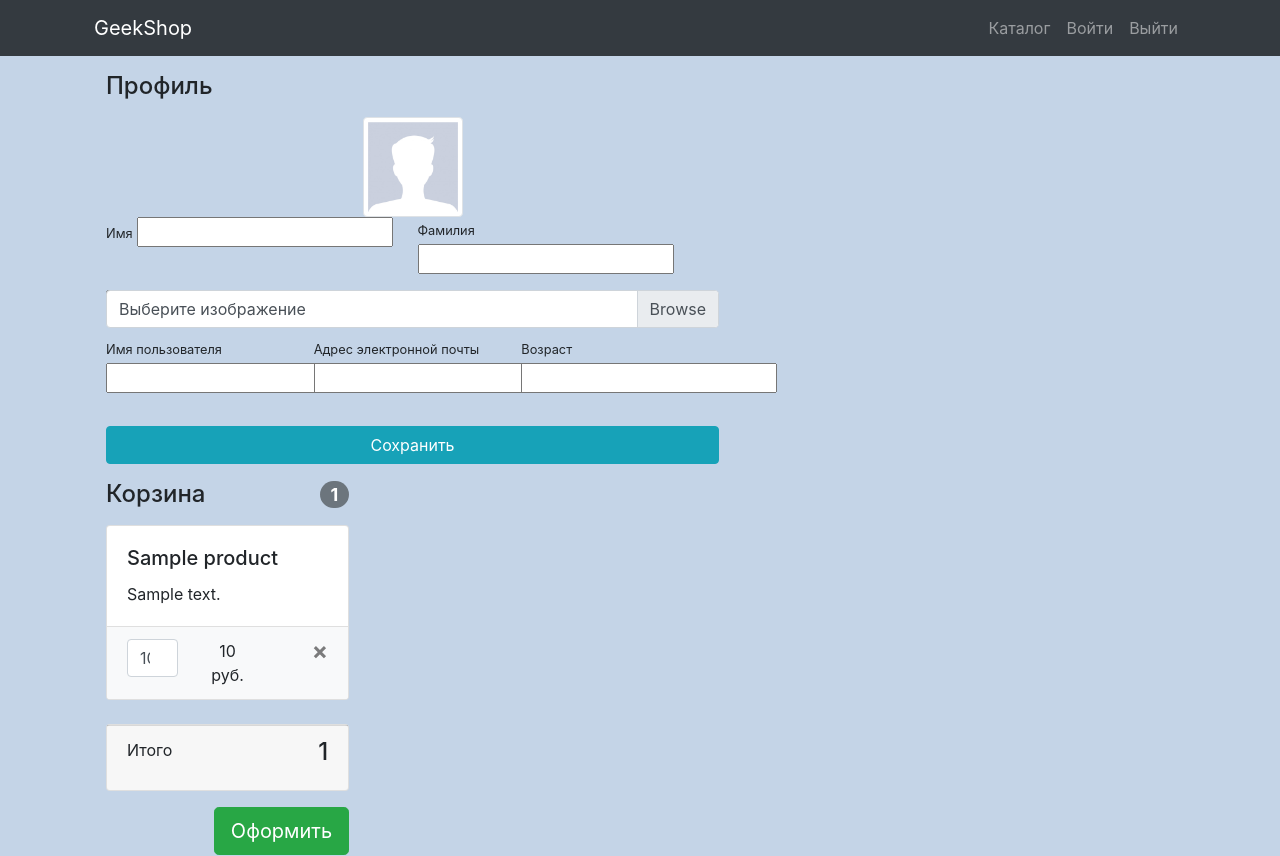
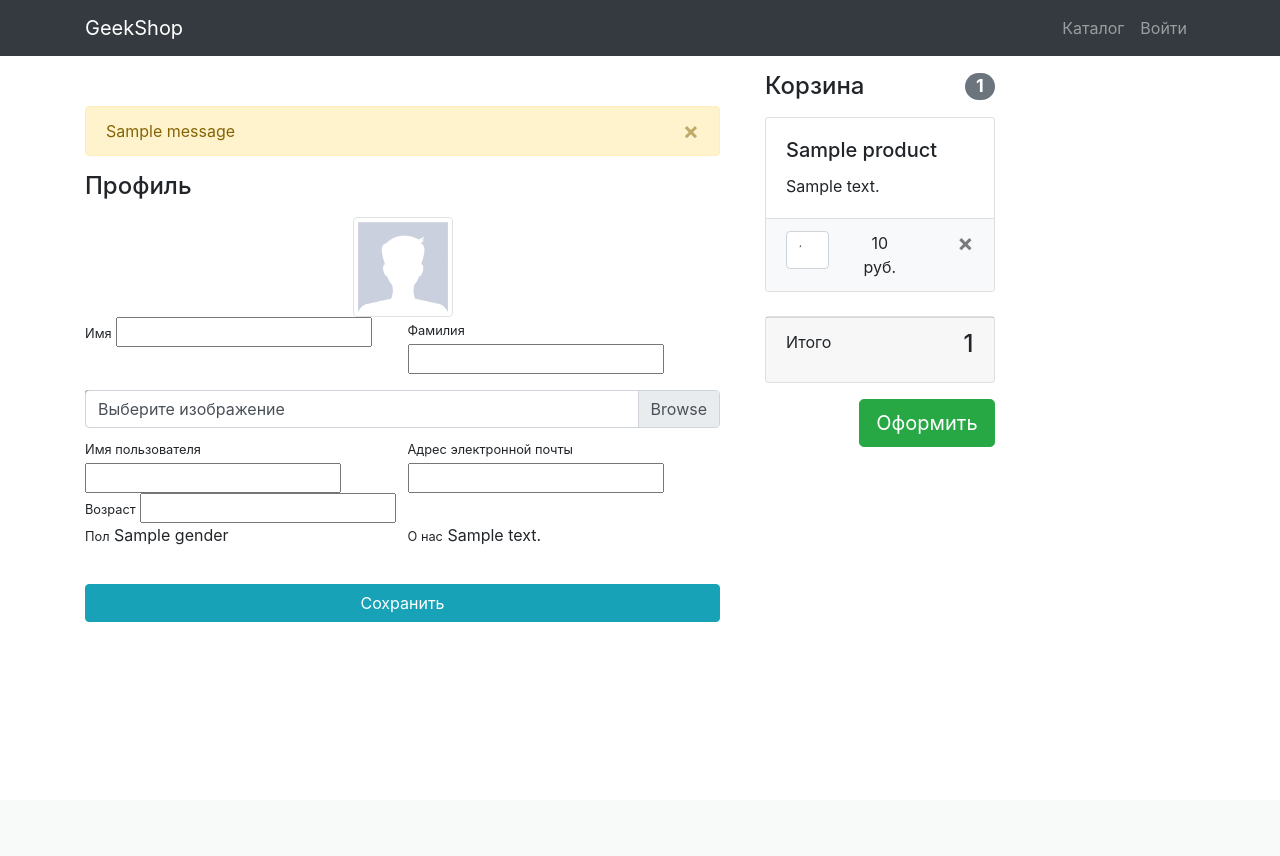
Before and after one commit to kukymber/django_homework, a Django app: template authapp/templates/authapp/profile.html in a window 1280 px wide. After the commit the page ends 622 px from the top, so only its background shows below. Run offline with Django 3.2, Linux system fonts and the light colour scheme; the template is opened without the code that fills it: most values are stand-ins (such as "Sample title", 1, 10 or a date in 2020); one stand-in notice (Sample message) is shown; form fields are guessed from the names that the template uses; some libraries are stand-ins or nearby versions.

Commit message:
homework kurs_2_lesson_2

```diff
--- a/authapp/templates/authapp/login.html
+++ b/authapp/templates/authapp/login.html
@@ -42,7 +42,7 @@
         <div class="card-footer text-center">
             <div class="small"><a href="{% url 'authapp:register' %}">Нужен аккаунт? Зарегистрируйся!</a></div>
             <div class="list-group-horizontal card-footer text-centers small">
-                <a href="">
+                <a href="{% url 'social:begin' 'vk-oauth2' %}?next=/">
                     <i class="fab fa-vk"></i>
                 </a>
             </div>
--- a/authapp/templates/authapp/profile.html
+++ b/authapp/templates/authapp/profile.html
@@ -1,57 +1,88 @@
-{% extends 'authapp/base.html'%}
+{% extends 'mainapp/base.html' %}
 {% load static %}
 
 {% block css %}
-    <link href="{% static 'css/profile.css' %}" rel="stylesheet">
+<link href="{% static 'css/profile.css' %}" rel="stylesheet">
 {% endblock %}
+
 
 {% block content %}
 <div class="container">
     <div class="row">
         <div class="col-lg-7">
+            {% if messages %}
+            <div class="alert {% if messages.level == 25 %} alert-success {% else %} alert-warning {% endif %}alert-dismissible fade show"
+                 role="alert"
+                 style="margin-top: 50px;">
+                {% if messages %}
+                {% for message in messages %}
+                {{ message }}
+                {% endfor %}
+                {% endif %}
+                <button type="button" class="close" data-dismiss="alert" aria-label="Close">
+                    <span aria-hidden="true">&times;</span>
+                </button>
+            </div>
+            {% endif %}
             <h4 class="mt-3 mb-3">Профиль</h4>
             <div class="col-lg-12 text-center">
                 <img width="100" height="100"
-                     src="{% if user.image %} {{ user.image.url}} {% else %} {% static 'vendor/img/users/default_avatar.jpg'%} {%endif%}"
+                     src="{% if user.image %} {{ user.image.url }} {% else %}{% static 'vendor/img/users/default_avatar.jpg' %}{% endif %}"
+
                      class="img-thumbnail">
             </div>
-            <form action="{% url 'authapp:profile' %}" method='post' enctype='multipart/form-data'>
+            <form action="{% url 'authapp:profile' %} " method="post" enctype="multipart/form-data">
                 {% csrf_token %}
                 <div class="form-row">
                     <div class="col-lg-6">
                         <div class="form-group">
                             <label class="small mb-1" for="{{ form.first_name.id_for_label }}">Имя</label>
-                            {{form.first_name}}
+                            {{ form.first_name }}
                         </div>
                     </div>
                     <div class="col-lg-6">
                         <div class="form-group">
-                             <label class="small mb-1" for="{{ form.last_name.id_for_label }}">Фамилия</label>
-                             {{form.last_name}}
+                            <label class="small mb-1" for="{{ form.last_name.id_for_label }}">Фамилия</label>
+                            {{ form.last_name }}
                         </div>
                     </div>
                 </div>
                 <div class="form-row mb-2">
                     <div class="col-lg-12">
                         <div class="custom-file">
-                             {{form.image}}
-                            <label class="custom-file-label" for="{{ form.image.id_for_label }}">Выберите изображение</label>
+                            {{ form.image }}
+                            <label class="custom-file-label" for="{{ form.image.id_for_label }}">Выберите
+                                изображение</label>
                         </div>
                     </div>
                 </div>
                 <div class="form-row">
-                    <div class="col-lg-4">
+                    <div class="col-lg-6">
                         <label class="small mb-1" for="{{ form.username.id_for_label }}">Имя пользователя</label>
-                        {{form.username}}
+                        {{ form.username }}
                     </div>
-                    <div class="col-lg-4">
+                    <div class="col-lg-6">
                         <label class="small mb-1" for="{{ form.email.id_for_label }}">Адрес электронной
-                                почты</label>
-                        {{form.email}}
+                            почты</label>
+                        {{ form.email }}
                     </div>
-                    <div class="col-lg-4">
-                        <label class="small mb-1" for="{{ form.age.id_for_label }}">Возраст</label>
-                        {{form.age}}
+                </div>
+                <div class="form-row">
+
+                    <div class="col-lg-6">
+                        <label class="small mb-1" for="{{ form.age.id_for_label }}">Возраст
+                        </label>
+                        {{ form.age }}
+                    </div>
+                </div>
+                <div class="form-row">
+                    <div class="col-lg-6">
+                        <label class="small mb-1" for="{{ profile.gender.id_for_label }}">Пол</label>
+                        {{ profile.gender }}
+                    </div>
+                    <div class="col-lg-6">
+                        <label class="small mb-1" for="{{ profile.about.id_for_label }}">О нас</label>
+                        {{ profile.about}}
                     </div>
                 </div>
                 <div class="form-row">
@@ -61,9 +92,9 @@
                 </div>
             </form>
         </div>
-<!--    <div class="col-lg-5">-->
-        {% include 'basket/basket.html' %}
-<!--        </div>-->
+        <div class="col-lg-5">
+            {% include 'basket/basket.html' %}
+        </div>
     </div>
 </div>
 {% endblock %}
--- a/geekshop/urls.py
+++ b/geekshop/urls.py
@@ -30,6 +30,7 @@ urlpatterns = [
     path('authapp/', include('authapp.urls', namespace='authapp')),
     path('basket/', include('basket.urls', namespace='basket')),
     path('adminapp/', include('adminapp.urls', namespace='adminapp')),
-    # path('', include('social_django.urls', namespace='social')),
+    path('', include('social_django.urls', namespace='social'))
+
 ]
 urlpatterns += static(settings.MEDIA_URL, document_root=settings.MEDIA_ROOT)
--- a/mainapp/views.py
+++ b/mainapp/views.py
@@ -18,7 +18,7 @@ def index(request):
         'data_time': data_time
 
     }
-    return render(request, "mainapp/index.html", content)
+    return render(request, "mainapp/index.html", context=content)
 
 
 def products(request, id_category=None, page=1):
```
Also changed, not shown: authapp/forms.py (+16 -1 lines), authapp/models.py (+25 -0 lines), authapp/pipelines.py (added, +10 -0 lines), authapp/views.py (+10 -2 lines), geekshop/settings.py (+27 -2 lines), mainapp/management/commands/update_user.py (added, +9 -0 lines).
